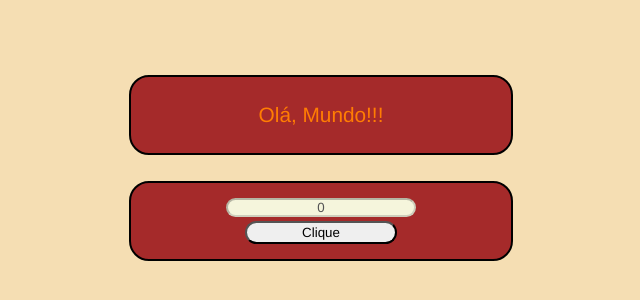
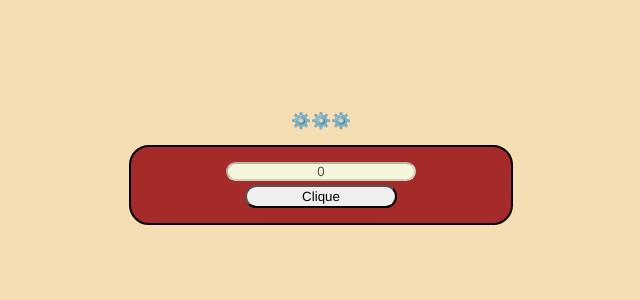
Before and after one commit to GustavoAndrad/teste_portifolio, a plain HTML site: page index.html in a window 1280 px wide. Shown: the part 232-532 px from the top of the page, without its empty margins (319-959 px from the left). Drawn offline with Linux system fonts and the light colour scheme.

Commit message:
mudancas

```diff
--- a/function.js
+++ b/function.js
@@ -1,6 +1,12 @@
 
 function soma(){
     var input = document.getElementById("number")
+    var roda = document.querySelectorAll(".text")
+
+    roda.forEach( function(element){
+        element.style.animation = "curveText 1s infinite"
+    })
+
     newInput = parseInt(input.value) + 1;
     input.value = newInput
 }
--- a/index.html
+++ b/index.html
@@ -9,15 +9,21 @@
 </head>
 <body>
     <div class="conteiner">
-        <div id="mensagem">
-            <p id="texto">
-                Olá, Mundo!!!
-            </p>
+        <div id="engrenagens">
+            <div class="roda">
+                <span class="text">&#x2699;&#xFE0F</span>
+            </div>
+            <div class="roda">
+                <span class="text">&#x2699;&#xFE0F</span>
+            </div>
+            <div class="roda">
+                <span class="text">&#x2699;&#xFE0F</span>
+            </div>
         </div>
 
         <div id="numeros">
             <input type="text" name="Number" id="number" value=0 disabled>
-            <button onclick="soma()" id="Number">Clique</button>
+            <button onclick="soma()" onmouseover="paraRoda()" id="Number">Clique</button>
         </div>
     </div>
 </body>
--- a/style.css
+++ b/style.css
@@ -16,24 +16,24 @@
     flex-direction: column;
 }
 
-#mensagem{
-    width: 30%;
-    height: 10%;
-    background-color: brown;
-    border: 2px solid;
-    border-color: black;
-    border-radius: 20px;
-
-    display: flex;
-    align-items: center;
-    justify-content: center;
-
-    margin-bottom: 2%;
+#engrenagens{
+    display: inline-flex;
 }
 
-#texto{
-    font-size: 1.3em;
-    color: rgb(255, 125, 3);
+.roda {
+    display: flex;
+    justify-content: center;
+    align-items: center;
+    margin-bottom: 15px;
+}
+
+@keyframes curveText {
+  0% {
+    transform: rotate(0deg);
+  }
+  100% {
+    transform: rotate(360deg);
+  }
 }
 
 #numeros{
```
